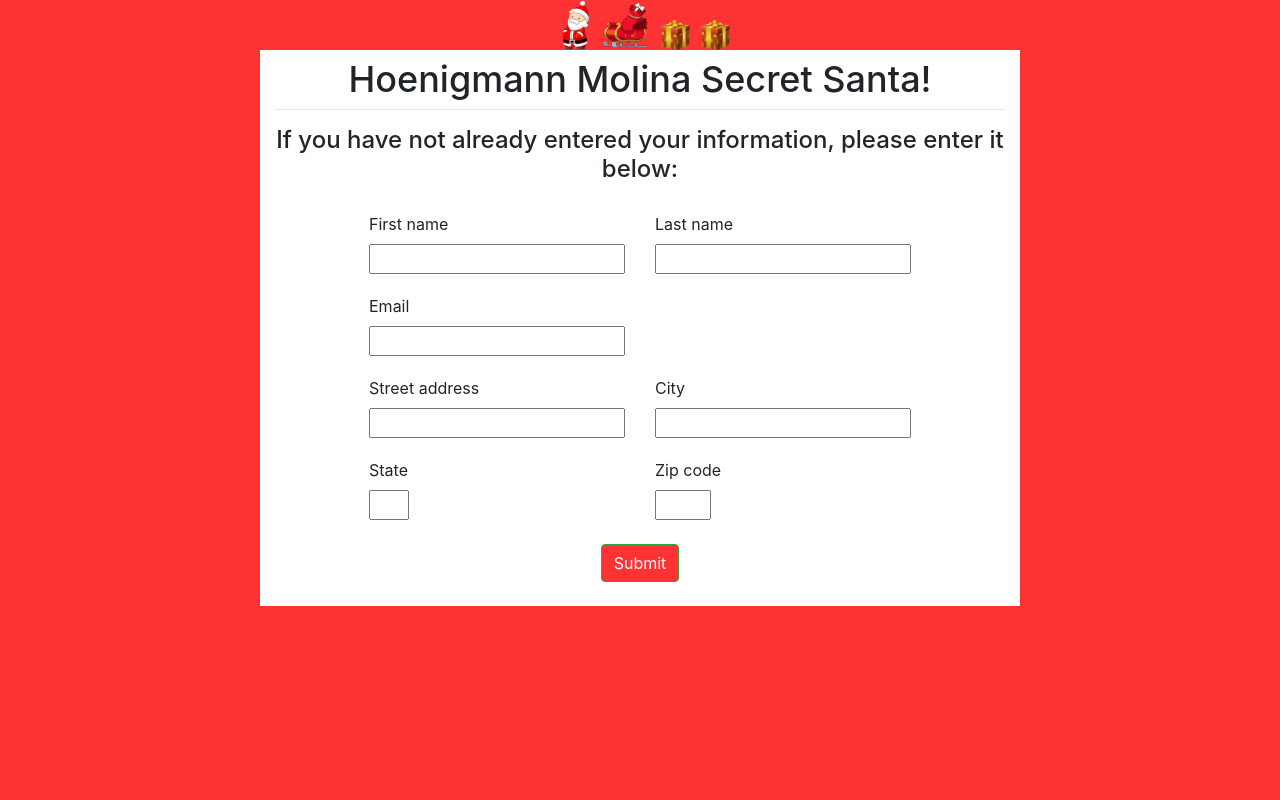
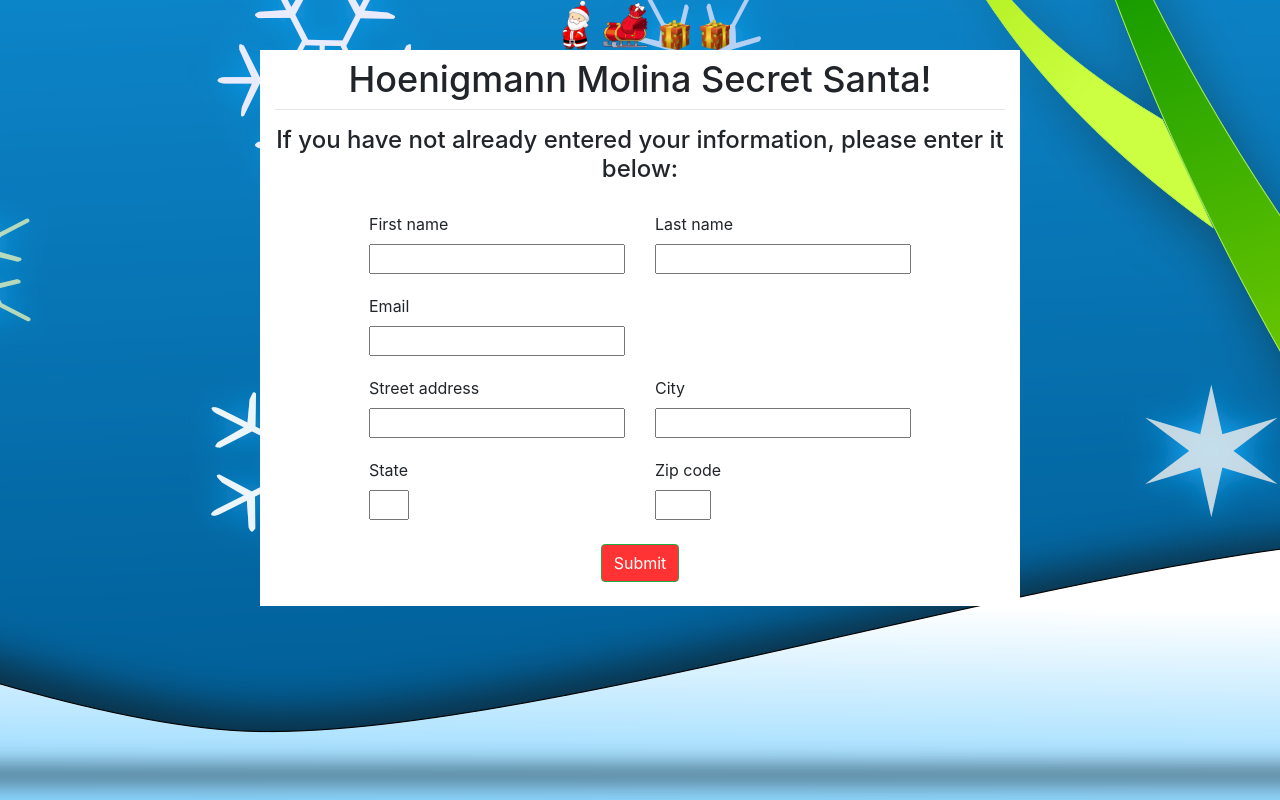
Before and after one commit to JAHoenigmann/SecretSanta, a Django app: page / in a window 1280 px wide. Run offline with Django 3.2, Linux system fonts and the light colour scheme; some libraries are stand-ins or nearby versions.

Commit message:
added background

```diff
--- a/secretsanta/api/templates/api/base.html
+++ b/secretsanta/api/templates/api/base.html
@@ -1,4 +1,5 @@
 <!DOCTYPE html>
+{% load static %}
 <html lang="en" dir="ltr">
   <head>
     <meta charset="utf-8">
@@ -13,21 +14,34 @@
         width: 100%;
         height: auto;
       }
+      body, html {
+        height: 100%;
+      }
+      .bg {
+        background-image: url("{% static "api/snowflakes-light.png" %}");
+
+        height: auto;
+
+        background-position: center;
+      }
     </style>
   </head>
-  <body style="background-color:#FF3333;">
-    <div class="container" style="background-color:#FFFFFF;">
-      <div class="row justify-content-center" style="background-color:#FF3333;">
+
+  <body class="bg">
+    <div class="container">
+      <div class="row justify-content-center">
         <div class="row col-8 justify-content-center">
-          {% load static %}
           <img src="{% static "api/SantaClaus.png" %}" alt="Santas Claus" width="50" height="50">
           <img src="{% static "api/Santas-Sleigh.png" %}" alt="Santas Sleigh" width="50" height="50">
           <img src="{% static "api/ChristmasPresent.png" %}" alt="ChristmasPresent" width="30" height="30" style="float: left; margin: 20px 10px 0px 10px;">
           <img src="{% static "api/ChristmasPresent.png" %}" alt="ChristmasPresent" width="30" height="30" style="float: left; margin: 20px 0px 0px 0px;">
         </div>
-        <div class="col-8" style="background-color:#FFFFFF;">
-          <h2 class="mt-2" align="center" style="font-size:2.25em">Hoenigmann Molina Secret Santa!</h2>
-          <hr class="mt-0">
+        <div class="col-8" style="background-color:#FFFFFFFF;">
+          <div>
+            <h2 class="mt-2" align="center" style="font-size:2.25em">Hoenigmann Molina Secret Santa!</h2>
+            <hr class="mt-0">
+          </div>
+
 
           {% block message %}
           {% endblock %}
```
Also changed, not shown: secretsanta/api/static/api/snowflakes-dark.png (added), secretsanta/api/static/api/snowflakes-light.png (added).
